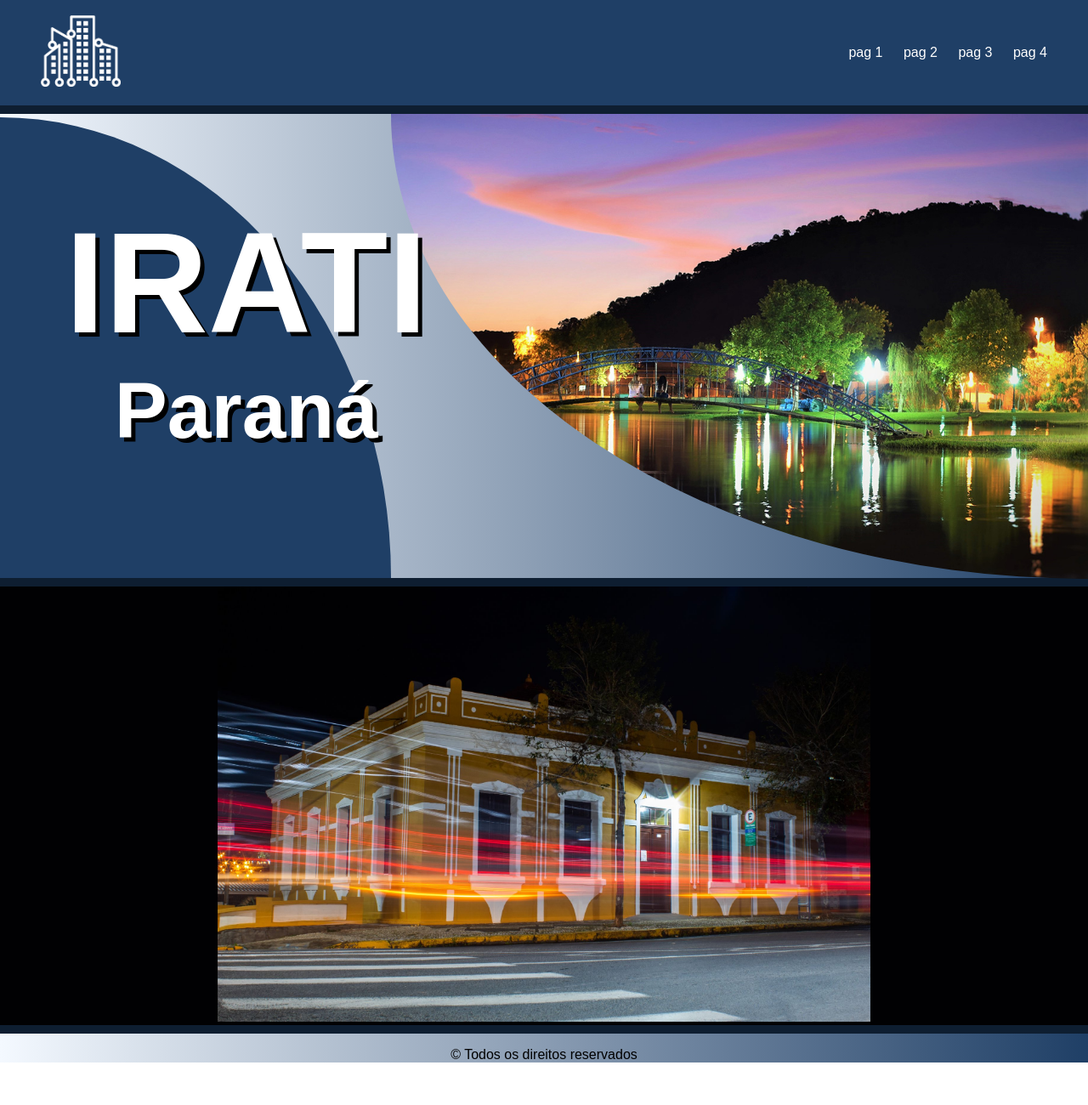
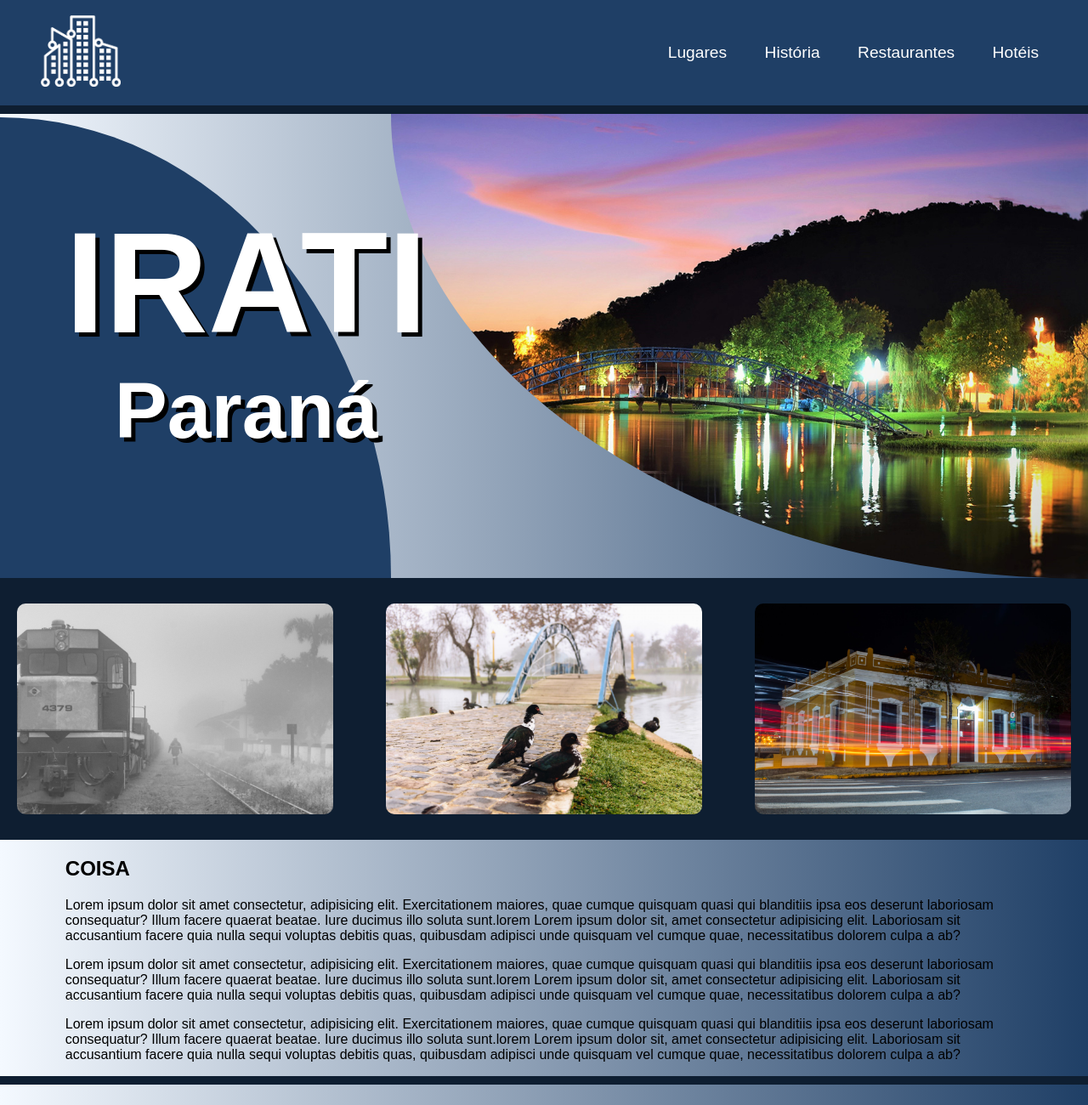
Before and after one commit to LuisGHitzin/site_trabalho, a plain HTML site: page index.html in a window 1280 px wide. Shown: the top 1300 px of the page at 85% size. Before the commit the page ends 1250 px from the top, so only its background shows below. Drawn offline with Linux system fonts and the light colour scheme.

Commit message:
segunda parte refeita

```diff
--- a/CSS/layout.css
+++ b/CSS/layout.css
@@ -21,6 +21,7 @@ header{
     left: 0px;*/
 
 
+
 }
 
 .logo img{
@@ -31,15 +32,37 @@ header{
 }
 .cabecalho_navegação{
     overflow: hidden;
-    margin-right: 40px;
-
+    padding: 40px;
 }
 
 .cabecalho_navegação a{
+    font-size: 120%;
     color: rgb(255, 255, 255);
-    padding-left: 20px;
     text-decoration:none;
+    padding: 10px;
+    margin-left: 20px;
+    border-radius: 89px;
+
+
+
+
 }
+.cabecalho_navegação a:hover{
+    color:white;
+    background-color:#0e1e31;
+    border-radius:300px;
+}
+
+
+
+
+
+
+
+
+
+
+
 
 
 
@@ -85,14 +108,41 @@ header{
 
 .segunda_parte {
     display: flex;
+    flex-direction: row;
+    justify-content: space-between;
     margin-right: 0px;
-    background-color: #010103;
+    background-color: #0e1e31;
     text-align: center;
     border-bottom: solid 10px #0e1e31;
+    padding: 20px;
+}
+.center{
+    display: flex;
+    flex-direction: row;
+    justify-content: space-between;
 }
 .noite{
-    width: 60%;
+    width: 30%;
     margin: 0%;
+    border-radius: 10px;
+}
+.pato{
+    width: 30%;
+    margin: 0%;
+    border-radius: 10px;
+}
+.trem{
+    width: 30%;
+    margin: 0%;
+    border-radius: 10px;
+
+}
+.terceira_parte{
+    margin-bottom: 50px;
+    padding-left: 6%;
+    padding-right: 6%;
+    border-bottom: solid 10px #0e1e31;
+
 }
 
 
@@ -110,6 +160,7 @@ header{
 
 .rodape{
     text-align: center;
+    padding: 10px;
 }
 @media screen and (max-width:600px){
     .principal, .conteudo{
--- a/index.html
+++ b/index.html
@@ -13,10 +13,10 @@
             <img src="img/logo.png" alt="logo">
         </div>
         <nav class="cabecalho_navegação">
-            <a href="#">pag 1</a>
-            <a href="#">pag 2</a>
-            <a href="#">pag 3 </a>
-            <a href="#">pag 4 </a>
+            <a href="#">Lugares</a>
+            <a href="#">História</a>
+            <a href="#">Restaurantes</a>
+            <a href="#">Hotéis</a>
         </nav>
     </header>
         <section class="primeira_parte">
@@ -31,11 +31,16 @@
         </section>
         <section class="segunda_parte">
             <div class="center">
-                <img class="noite" src="img/noite.jpg" alt="imagem da santa">
+                <img class="trem" src="img/trem.jpg" alt="">
+                <img class="pato" src="img/patos.jpg" alt="">
+                <img class="noite" src="img/noite.jpg" alt="">
             </div>
         </section>
         <section class="terceira_parte">
-
+            <h1>COISA</h1>
+            <p>Lorem ipsum dolor sit amet consectetur, adipisicing elit. Exercitationem maiores, quae cumque quisquam quasi qui blanditiis ipsa eos deserunt laboriosam consequatur? Illum facere quaerat beatae. Iure ducimus illo soluta sunt.lorem Lorem ipsum dolor sit, amet consectetur adipisicing elit. Laboriosam sit accusantium facere quia nulla sequi voluptas debitis quas, quibusdam adipisci unde quisquam vel cumque quae, necessitatibus dolorem culpa a ab?</p>
+            Lorem ipsum dolor sit amet consectetur, adipisicing elit. Exercitationem maiores, quae cumque quisquam quasi qui blanditiis ipsa eos deserunt laboriosam consequatur? Illum facere quaerat beatae. Iure ducimus illo soluta sunt.lorem Lorem ipsum dolor sit, amet consectetur adipisicing elit. Laboriosam sit accusantium facere quia nulla sequi voluptas debitis quas, quibusdam adipisci unde quisquam vel cumque quae, necessitatibus dolorem culpa a ab?</p>
+            Lorem ipsum dolor sit amet consectetur, adipisicing elit. Exercitationem maiores, quae cumque quisquam quasi qui blanditiis ipsa eos deserunt laboriosam consequatur? Illum facere quaerat beatae. Iure ducimus illo soluta sunt.lorem Lorem ipsum dolor sit, amet consectetur adipisicing elit. Laboriosam sit accusantium facere quia nulla sequi voluptas debitis quas, quibusdam adipisci unde quisquam vel cumque quae, necessitatibus dolorem culpa a ab?</p>
         </section>
     <main>
 
```
Also changed, not shown: img/panora.jpg (deleted), img/trem.jpg (added).
